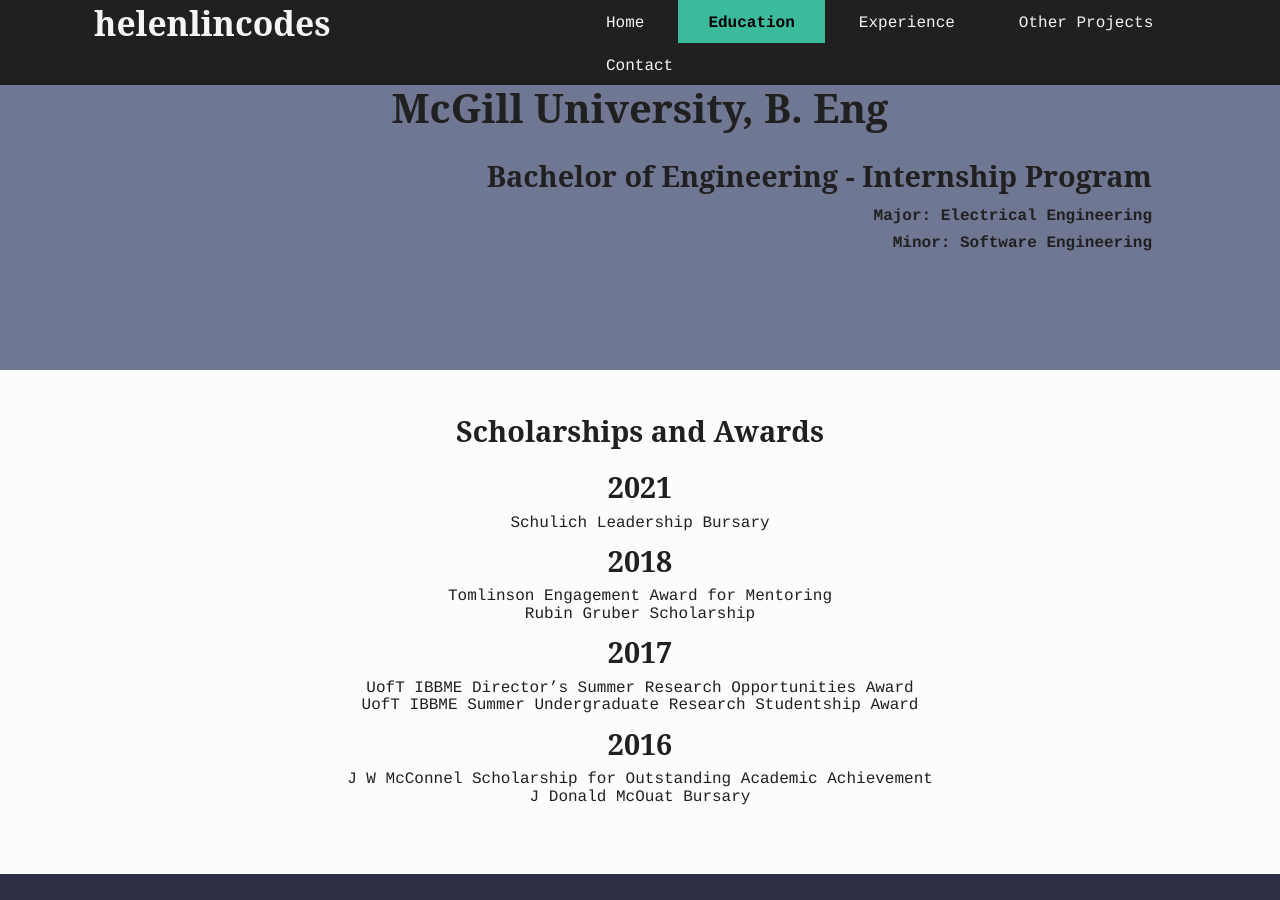
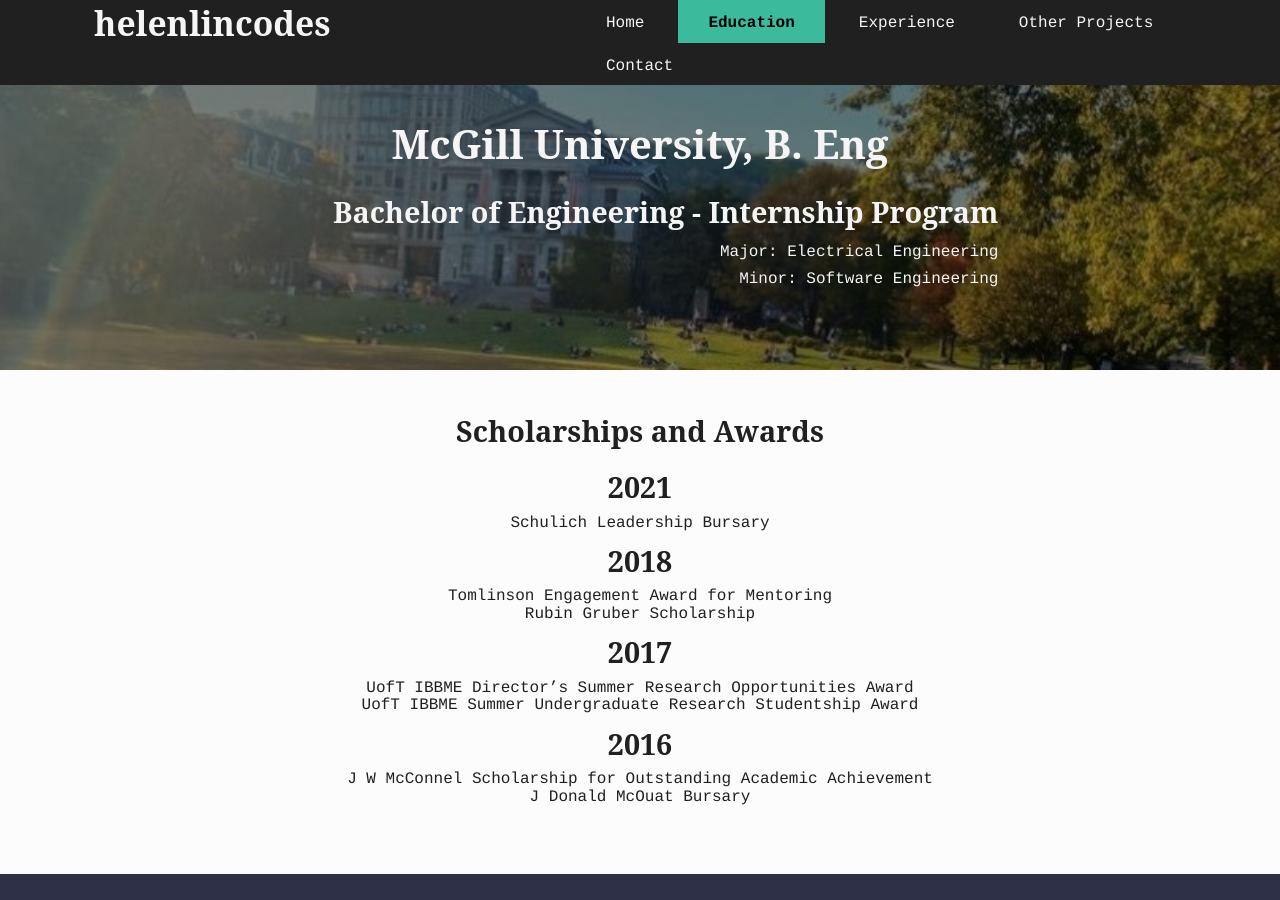
Before and after one commit to helen-m-lin/helenlincodes, a Jekyll site: the page built from education.html, in a window 1280 px wide and 900 px high. Built offline with Jekyll 4.4.1, drawn with Linux system fonts in a browser that asks for light colours; some of the changed text lies outside the part shown.

Commit message:
add photo bg, tagline, and adjust css
- add mcgill photo bg to homepage and edu page
- add tagline to homepage
- update footer to match navbar
-adjust pages where navbar was covering first section content

```diff
--- a/_includes/footer.html
+++ b/_includes/footer.html
@@ -1,4 +1,4 @@
-<footer class="thm-dark">
+<footer class="thm-black">
     <ul>
         <li><a href="mailto:{{ site.email }}">helen.m.lin@mail.mcgill.ca</a></li>
         <li><a href="{{ site.github }}" target="_blank" rel="noopener noreferrer">github.com/helen-m-lin</a></li>
--- a/contact.html
+++ b/contact.html
@@ -4,6 +4,8 @@
 ---
 
 <div class="section thm-light contact">
+  <br>
+  <br>
   <h2>Let's connect!</h2>
   <!--   <p>
       <a href="mailto:{{ site.email }}">Email</a> |
@@ -13,7 +15,6 @@
     </p>
 
    -->
-  <br>
   <a class="icon" href="mailto:{{ site.email }}">
     <img class="icon" src="images/email-logo.jpg" title="Email">
   </a>
--- a/css/main.css
+++ b/css/main.css
@@ -19,8 +19,12 @@
     min-height: 30vh;
 }
 
+.section.short {
+    min-height: 20vh;
+}
 
-/* nav and footer*/
+
+/* ---------- nav and footer ---------- */
 nav {
     position: fixed; /* Set the navbar to fixed position */
     top: 0;
@@ -99,7 +103,7 @@
     padding: 10px 20px;
 }
 
-/* general */
+/* ---------- general ---------- */
 h1, h2, h3, p {
     margin-block-start:0px;
     margin-block-end:0px;
@@ -129,7 +133,7 @@
 }
 
 
-/* interactive */
+/* ---------- interactive ----------*/
 a {
     font-size: 1.1em;
     font-family: Courier, monospace;
@@ -151,7 +155,6 @@
     color: #fcfcfc;
     margin: 20px;
     border-radius: 8px;
-
 }
 
 button:hover, button:hover a {
@@ -160,14 +163,36 @@
     text-decoration: none;
 }
 
+/* "Contact" icons*/
+a:hover.icon {
+    text-decoration: none;
+  }
 
-/* SPECIFIC SECTIONS */
+  img.icon {
+   /* border: 1px solid #ddd; */
+    border-radius: 50%;
+    padding: 5px;
+    width: 50px;
+    text-decoration: none;
+  }
+
+  img:hover.icon{
+    box-shadow: 0 0 5px 5px  #3BBA9C;
+    text-decoration: none;
+  }
+
+
+/* ---------- SPECIFIC SECTIONS ----------*/
 
 .helen {
     padding-top: 40vh;
 }
 .home-edu, .mcgill {
     text-align: right;
+    background-image: url("/images/mcgill.jpg");
+    background-repeat:no-repeat;
+    background-size: cover;
+    background-position: center;
 }
    /* TODO: side by side div */
 .home-skills, .home-proj, .home-contact, .awards, .courses, .research, .internships {
@@ -190,7 +215,7 @@
 }
 */
 
-/* colour themes */
+/* ---------- Colour Themes ----------*/
 
 /*TODO: revert colour at end*/
 .thm-light {
@@ -213,20 +238,6 @@
     color: whitesmoke;
 }
 
-/* "Contact" Icons */
-  a:hover.icon {
-    text-decoration: none;
-  }
 
-  img.icon {
-   /* border: 1px solid #ddd; */
-    border-radius: 50%;
-    padding: 5px;
-    width: 50px;
-    text-decoration: none;
-  }
 
-  img:hover.icon{
-    box-shadow: 0 0 5px 5px  #3BBA9C;
-    text-decoration: none;
-  }
+/* ---------- Images ---------- */
--- a/education.html
+++ b/education.html
@@ -3,11 +3,16 @@
 title: HL Education
 ---
 
-<div class="section thm-med mcgill">
+<div class="section thm-dark mcgill">
+    <br>
+    <br>
 <h2>McGill University, B. Eng</h2>
-    <h3>Bachelor of Engineering - Internship Program</h3>
-    <p style="font-weight:bold">Major: Electrical Engineering</p>
-    <p style="font-weight:bold">Minor: Software Engineering</p>
+    <div style="padding-right: 15%">
+        <h3>Bachelor of Engineering - Internship Program</h3>
+        <p>Major: Electrical Engineering</p>
+        <p>Minor: Software Engineering</p>
+    </div>
+
     <br></br>
 </div><!-- /.education -->
 
@@ -34,11 +39,11 @@
 <h3>Relevant Courses</h3>
 
                 <li>Computer Vision</li>
-                <li>Numerical Methods and Algorithms</li>
                 <li>Microprocessors</li>
                 <li>Embedded Systems</li>
                 <li>Digital Systems</li>
                 <li>Computer Architecture</li>
+                <li>Numerical Methods and Algorithms</li>
                 <li>Network and Communication Systems</li>
                 <li>Control Systems</li>
 
```
Also changed, not shown: index.html (+6 -6 lines), images/github-logo - Copy.png (deleted), images/mcgill.jpg (added).
